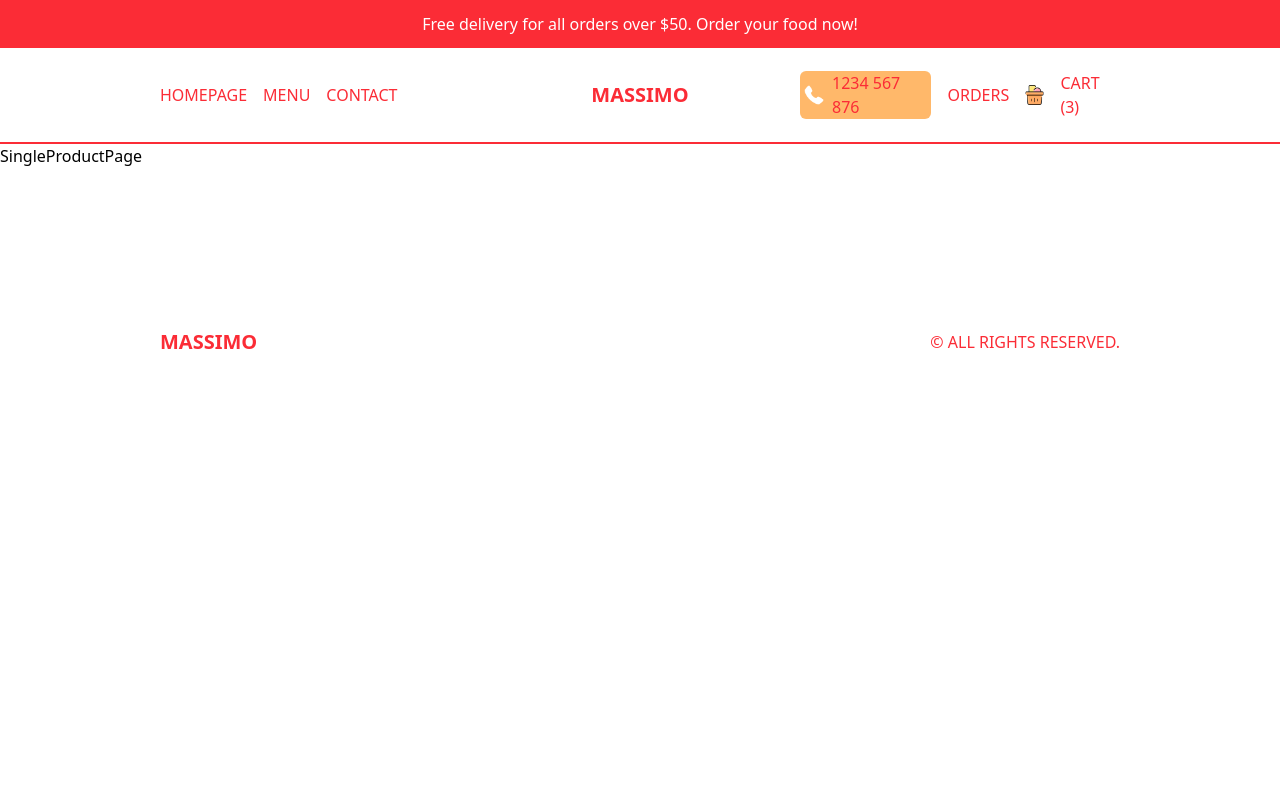
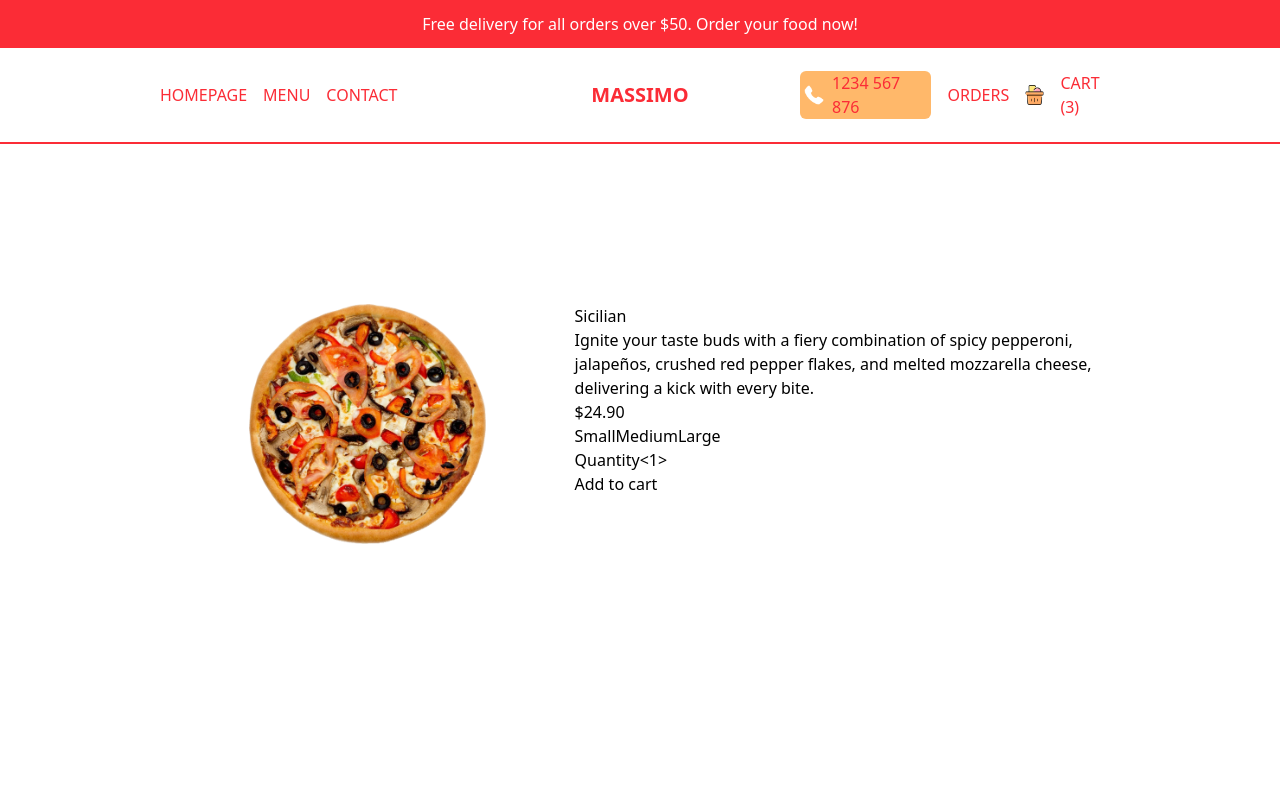
Before and after one commit to nabeel4557/restaurand, a Next.js app: page /product/1 in a window 1280 px wide. Shown: the top 800 px of the page. Built offline with nearby package versions, Linux system fonts and the light colour scheme.

Commit message:
Doing single Page

```diff
--- a/src/app/menu/[category]/page.tsx
+++ b/src/app/menu/[category]/page.tsx
@@ -8,7 +8,7 @@
         <div className="flex flex-wrap text-red-500">
             {pizzas.map((item) => (
                 <Link
-                    className=" w-full h-[60vh] border-r-2 border-b-2 border-red-500 sm:w-1/2 lg:w-1/3 p-4 flex flex-col justify-between group"
+                    className=" w-full h-[60vh] border-r-2 border-b-2 border-red-500 sm:w-1/2 lg:w-1/3 p-4 flex flex-col justify-between group even:bg-fuchsia-50"
                     href={`/product/${item.id}`}
                     key={item.id}>
                     {/* image container */}
@@ -25,7 +25,9 @@
                     {/* text container */}
                     <div className=" flex items-center justify-between font-bold">
                         <h1 className=" text-xl uppercase">{item.title}</h1>
-                        <h2 className=" group-hover:hidden text-xl">{item.price}</h2>
+                        <h2 className=" group-hover:hidden text-xl">
+                            {item.price}
+                        </h2>
                         <button className=" hidden group-hover:block bg-red-500 text-white uppercase p-2 rounded-md">
                             add to cart
                         </button>
--- a/src/app/product/[id]/page.tsx
+++ b/src/app/product/[id]/page.tsx
@@ -1,9 +1,34 @@
-import React from 'react'
+import Image from "next/image";
+import React from "react";
+import { singleProduct } from "../../../data";
+import Price from "@/src/components/Price";
 
 function SingleProductPage() {
-  return (
-    <div>SingleProductPage</div>
-  )
+    return (
+        <div className="p-4 lg:p-20 xl:p-40 h-screen flex flex-col justify-around md:flex-row">
+            {/* image container */}
+            {singleProduct.img && (
+                <div className=" relative w-full h-1/2">
+                    <Image
+                        src={singleProduct.img}
+                        alt=""
+                        fill
+                        className=" object-contain"
+                    />
+                </div>
+            )}
+            {/* text cointainer */}
+            <div className=" h-1/2">
+                <h1>{singleProduct.title}</h1>
+                <p>{singleProduct.desc}</p>
+                <Price
+                    price={singleProduct.price}
+                    id={singleProduct.id}
+                    options={singleProduct.options}
+                />
+            </div>
+        </div>
+    );
 }
 
-export default SingleProductPage
+export default SingleProductPage;
--- /dev/null
+++ b/src/components/Price.tsx
@@ -0,0 +1,34 @@
+import React from "react";
+
+type Props = {
+    price: number;
+    id: number;
+    options?: { title: string; additionalPrice: number }[];
+};
+function Price({ price, id, options }: Props) {
+    return (
+        <div>
+            <h2>${price.toFixed(2)}</h2>
+            {/* options cointainer */}
+            <div className="">
+                {options?.map((option) => (
+                    <button key={option.title}>{option.title}</button>
+                ))}
+            </div>
+            {/* quantity and add button cointainer */}
+            <div className="">
+                {/* quantity */}
+                <div className="">
+                    <span>Quantity</span>
+                    <button>{"<"}</button>
+                    <span>1</span>
+                    <button>{">"}</button>
+                </div>
+                {/* cart button  */}
+                <button>Add to cart</button>
+            </div>
+        </div>
+    );
+}
+
+export default Price;
```
